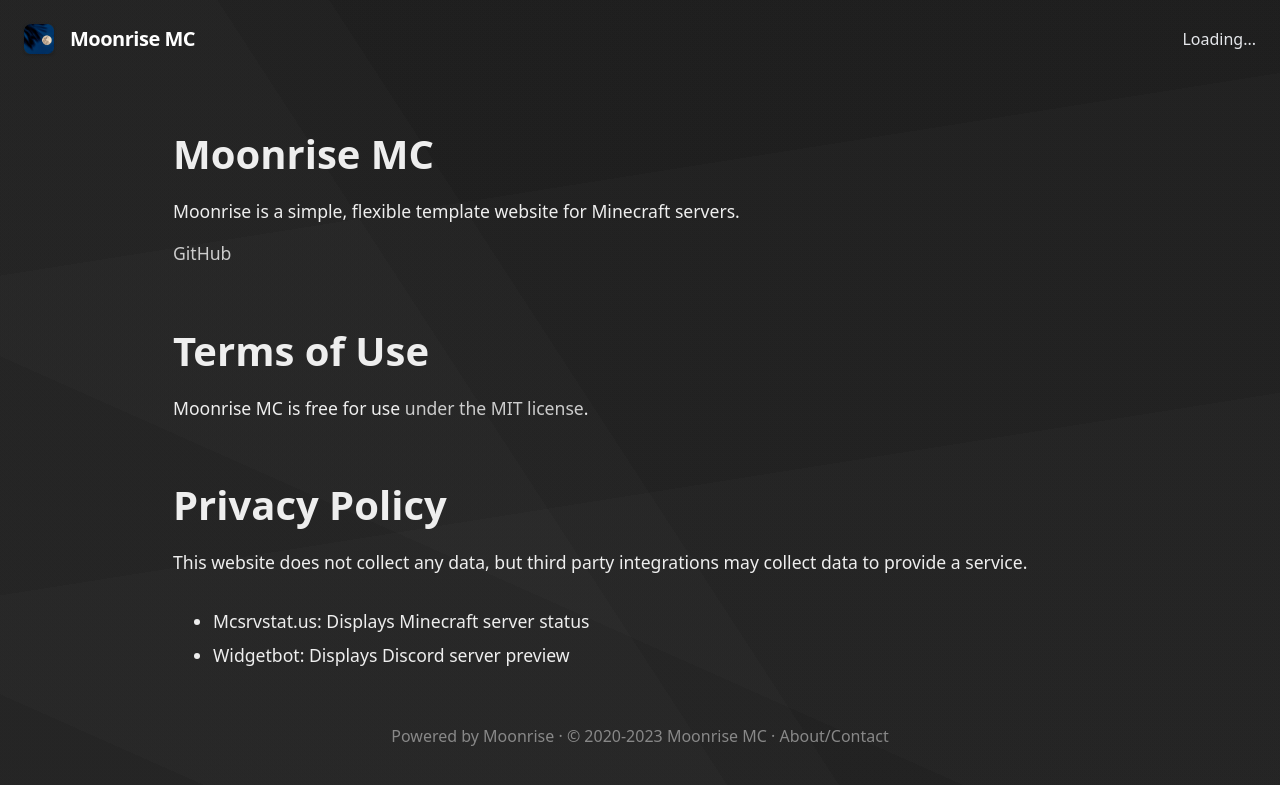
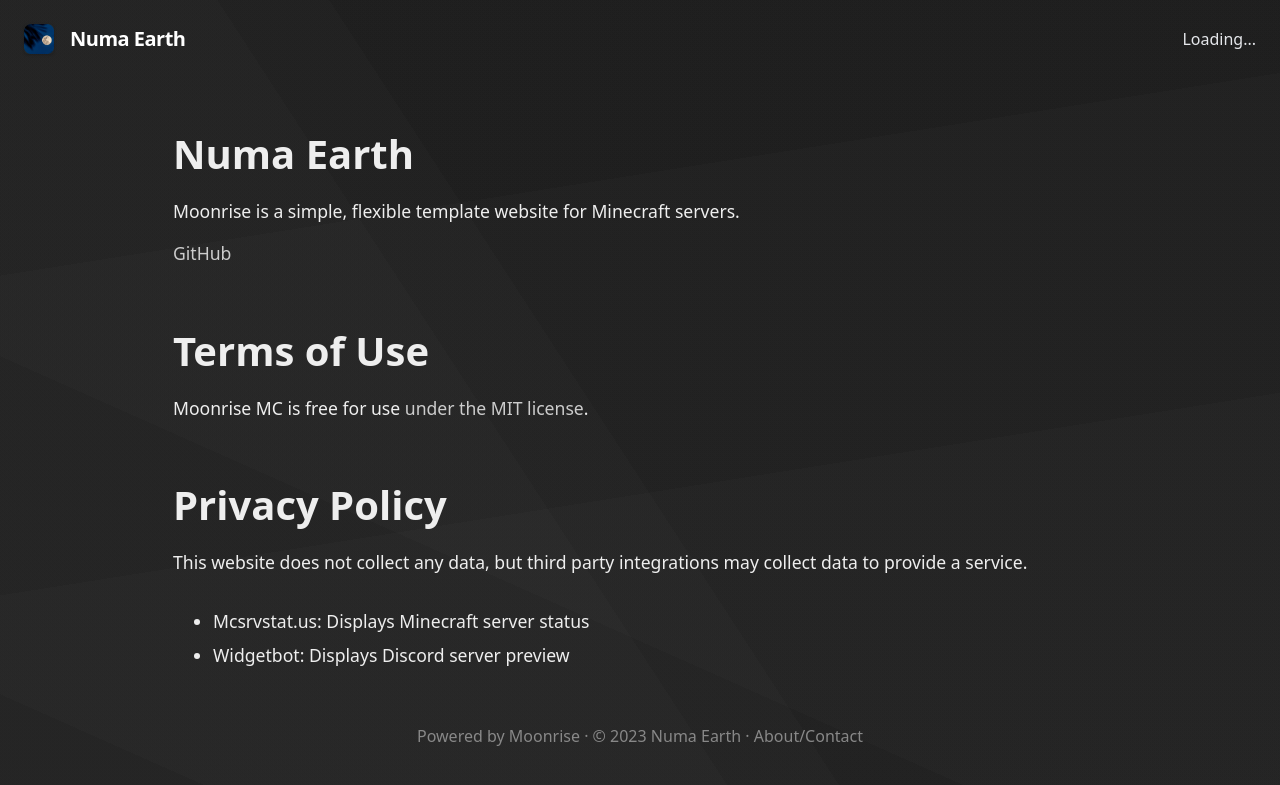
Before and after one commit to numeragon/numa-server, a Jekyll site: the page built from docs/about.md, in a window 1280 px wide. Shown: the top 785 px of the page. Built offline with Jekyll 4.4.1, drawn with Linux system fonts in a browser that asks for light colours; our own code applies the rules of GitHub Pages for plain Markdown files; part of the change alters nothing that is shown.

Commit message:
Update _config.yml

```diff
--- a/docs/_config.yml
+++ b/docs/_config.yml
@@ -1,26 +1,26 @@
 # Set this website's info
 # Change "coffeebank" to your GitHub username
 # Change "moonrise" to your repository name
-url: "https://coffeebank.github.io"
-baseurl: "/moonrise"
+url: "https://numeragon.github.io"
+baseurl: "/nume-server"
 siteIcon: /media/android-chrome-192x192.png
-siteYear: 2020
+siteYear: 2023
 siteFooterlink: /about
 showinSearchEngines: true
 # googleAnalyticsID: (uncomment to use)
 
 
 # Set basic server info
-serverName: Moonrise MC
-serverDescription: A Minecraft server where we have lots of fun!
-serverIP: 31.41.59.26:5358
+serverName: Numa Earth
+serverDescription: 新生アースサーバー「沼Earth」に今すぐ参加
+serverIP: earth.nmen.me
 useBedrockForOnlineStatus: false
 
 
 # Discord information
-discordInvite: https://discord.gg/minecraft
-discordServerID: 299881420891881473
-discordChannelID: 450428756855750666
+discordInvite: https://discord.gg/GX27KpEA5g
+discordServerID: 890957653679931422
+discordChannelID: 1071655633683742750
 
 
 # # Navbar Links at the top of the page (uncomment "siteNav" to use)
```
